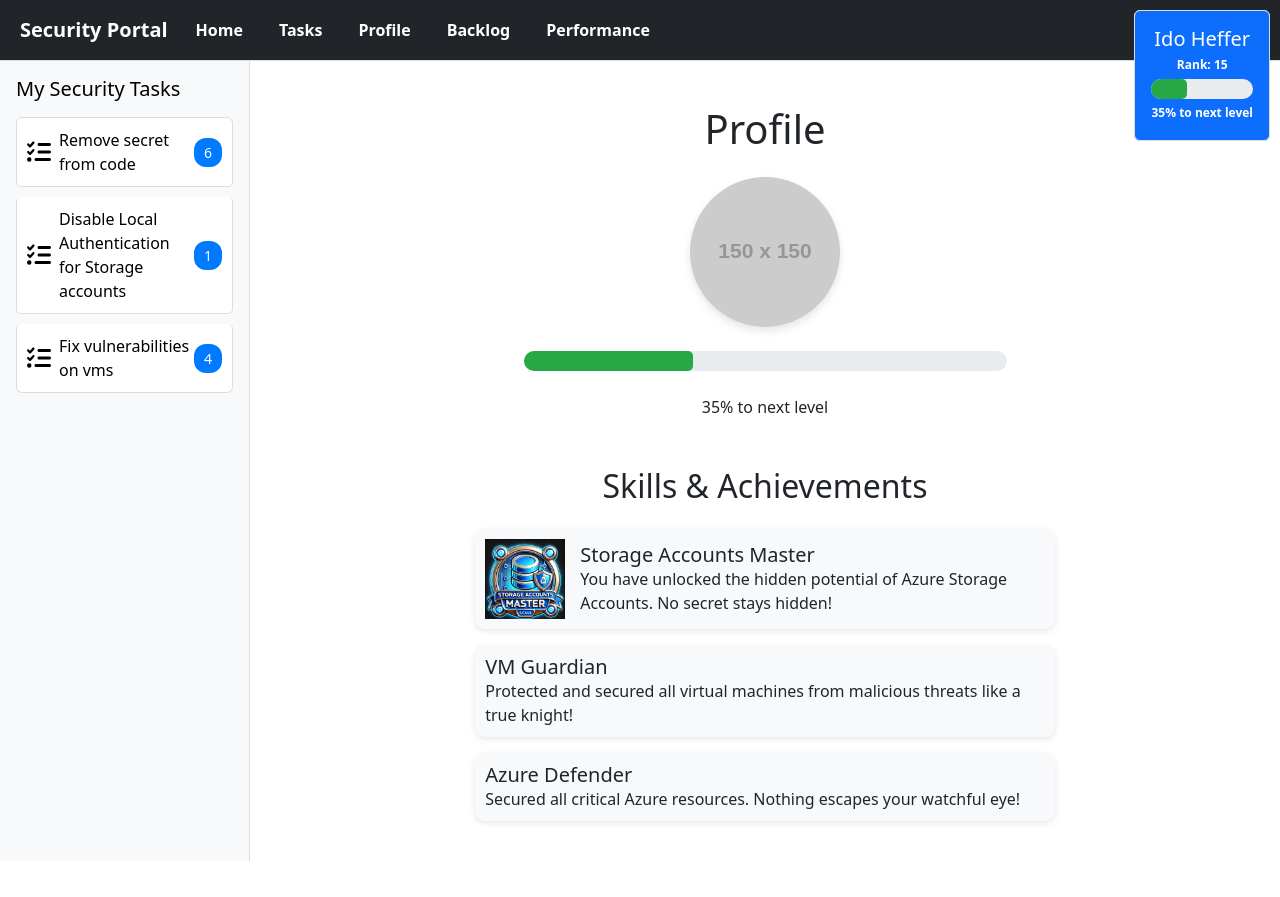
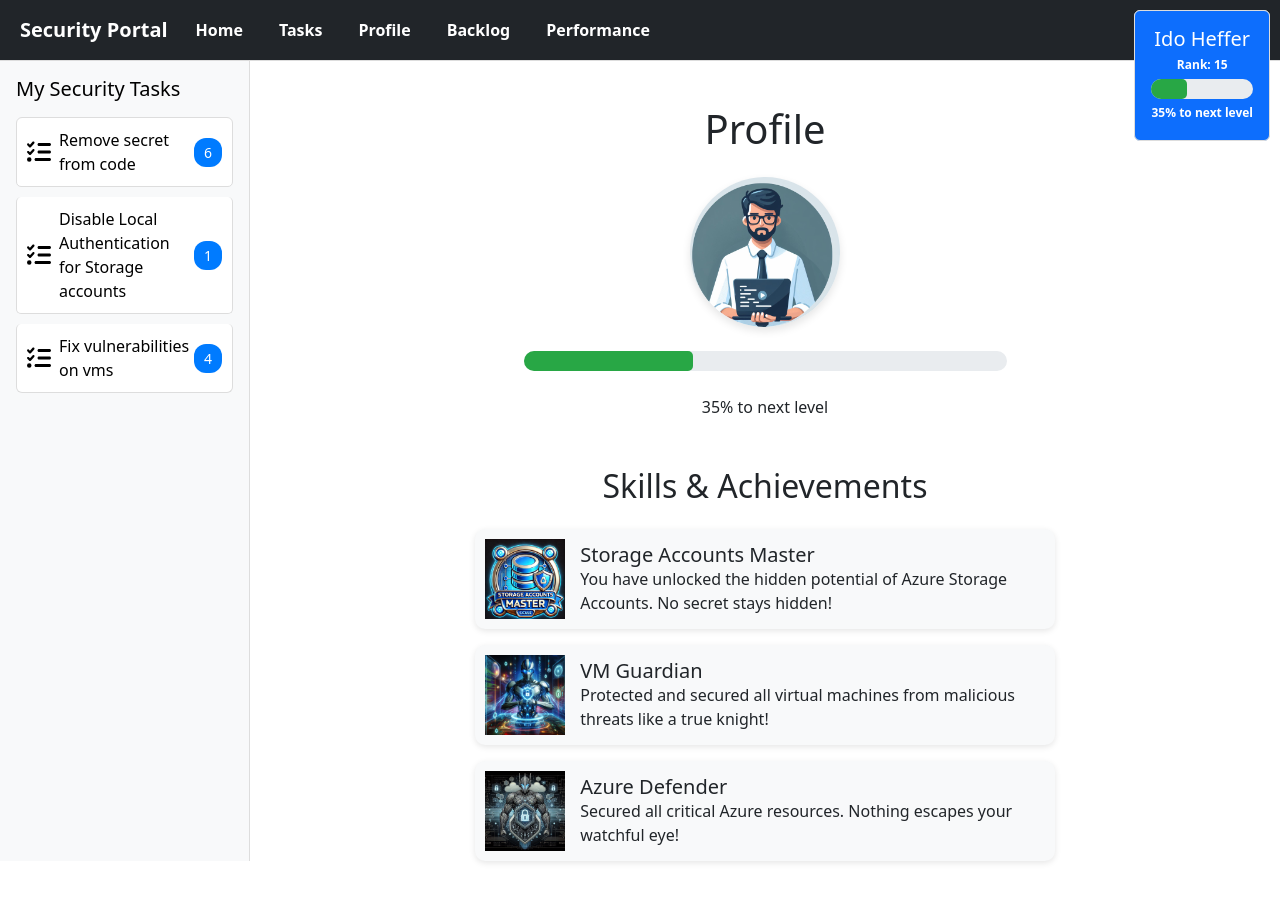
Before and after one commit to IdoHeffer/SecurityPortal-SFI-, a React (Create React App) app: page /profile in a window 1280 px wide. Before the commit the page ends 857 px from the top, so only its background shows below. Built offline with nearby package versions, Linux system fonts and the light colour scheme; the HTML template or start-up script is replaced by a standard one.

Commit message:
Visuals in Profile section

```diff
--- a/src/components/Profile.tsx
+++ b/src/components/Profile.tsx
@@ -18,12 +18,12 @@ const Profile: React.FC<ProfileProps> = ({ developer }) => {
     {
       title: 'VM Guardian',
       description: 'Protected and secured all virtual machines from malicious threats like a true knight!',
-      icon: process.env.PUBLIC_URL + '/img/Vm Gurdian.jpeg'
+      iconSrc: process.env.PUBLIC_URL + '/img/Vm Gurdian.jpeg'
     },
     {
       title: 'Azure Defender',
       description: 'Secured all critical Azure resources. Nothing escapes your watchful eye!',
-      icon: process.env.PUBLIC_URL + '/img/AzureDefender2.jpg'
+      iconSrc: process.env.PUBLIC_URL + '/img/Azuredefender3.jpeg'
     },
   ];
 
@@ -41,7 +41,7 @@ const Profile: React.FC<ProfileProps> = ({ developer }) => {
 
       <div className="profile-photo mb-4">
         <img
-          src="https://via.placeholder.com/150"
+          src="/img/developerUser.jpeg"
           alt={`${developer.name}'s profile`}
           className="rounded-circle"
           width="150"
@@ -82,7 +82,7 @@ const Profile: React.FC<ProfileProps> = ({ developer }) => {
                   className="achievement-icon-left"
                 />
               ) : (
-                <i className={`${achievement.icon} achievement-icon`} style={{ fontSize: '24px' }}></i>
+                <i className={`${achievement.iconSrc} achievement-icon`} style={{ fontSize: '24px' }}></i>
               )}
               <div className="achievement-content">
                 <h5>{achievement.title}</h5>
```
Also changed, not shown: public/img/Azuredefender3.jpeg (renamed from public/img/AzureDefenderv2.jpg), public/img/developerUser.jpeg (added).
